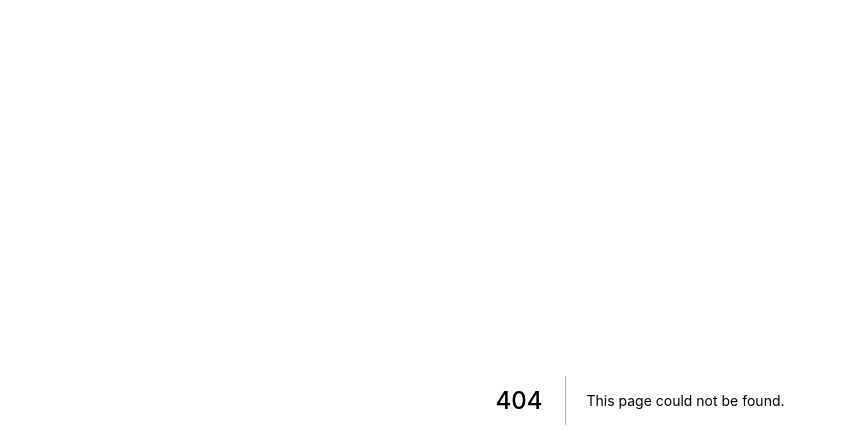
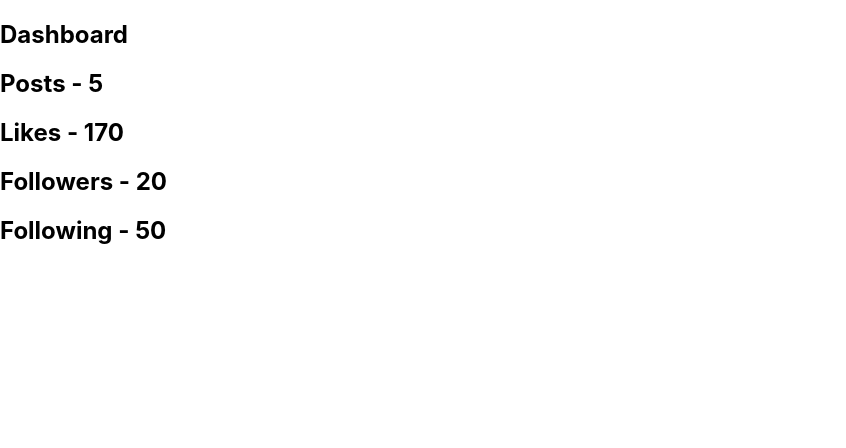
Before and after one commit to Marc-Kruiss/Next_Js_Course, a Next.js app in the folder next-pre-rendering/: page /dashboard-swr in a window 1280 px wide. Before the commit this address had no page. Shown: the top 448 px of the page, without its empty margins (0-846 px from the left). Built offline with nearby package versions, Linux system fonts and the light colour scheme; data requests are answered from the project's data file.

Commit message:
Client Side Data fetching using swr hook

```diff
--- /dev/null
+++ b/next-pre-rendering/pages/dashboard-swr.js
@@ -0,0 +1,27 @@
+import React from "react";
+import useSwr from "swr";
+
+function DashboardSWR() {
+  const fetcher = async () => {
+    const response = await fetch("http://localhost:4000/dashboard");
+    const data = await response.json();
+    return data;
+  };
+  const {data,error}=useSwr("dashboard", fetcher);
+
+  if(error) return "An error has occured"
+  if(!data) return "loading"
+
+
+  return (
+    <div>
+        <h2>Dashboard</h2>
+        <h2>Posts - {data.posts}</h2>
+        <h2>Likes - {data.likes}</h2>
+        <h2>Followers - {data.followers}</h2>
+        <h2>Following - {data.following}</h2>
+    </div>
+  )
+}
+
+export default DashboardSWR;
```
